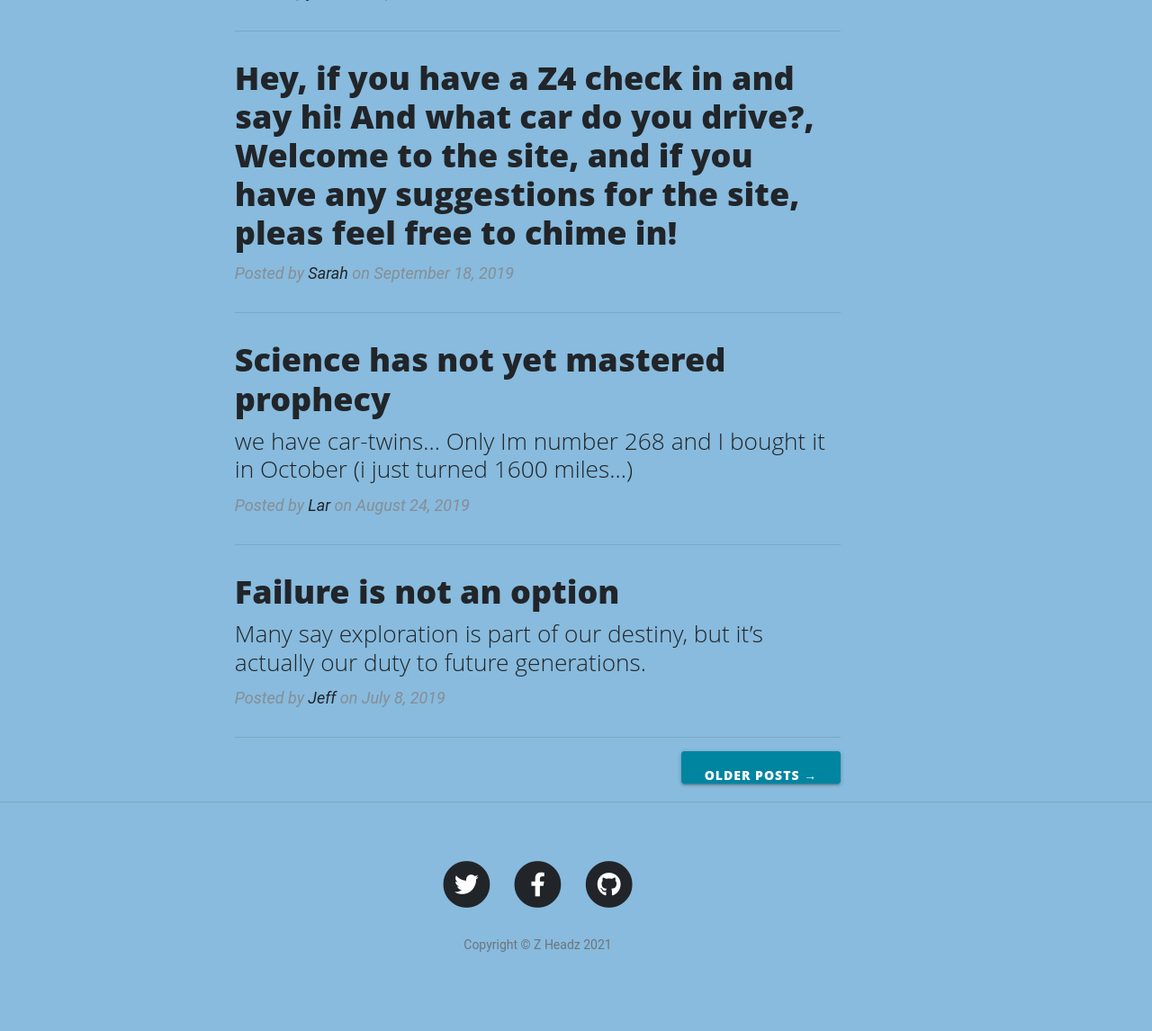
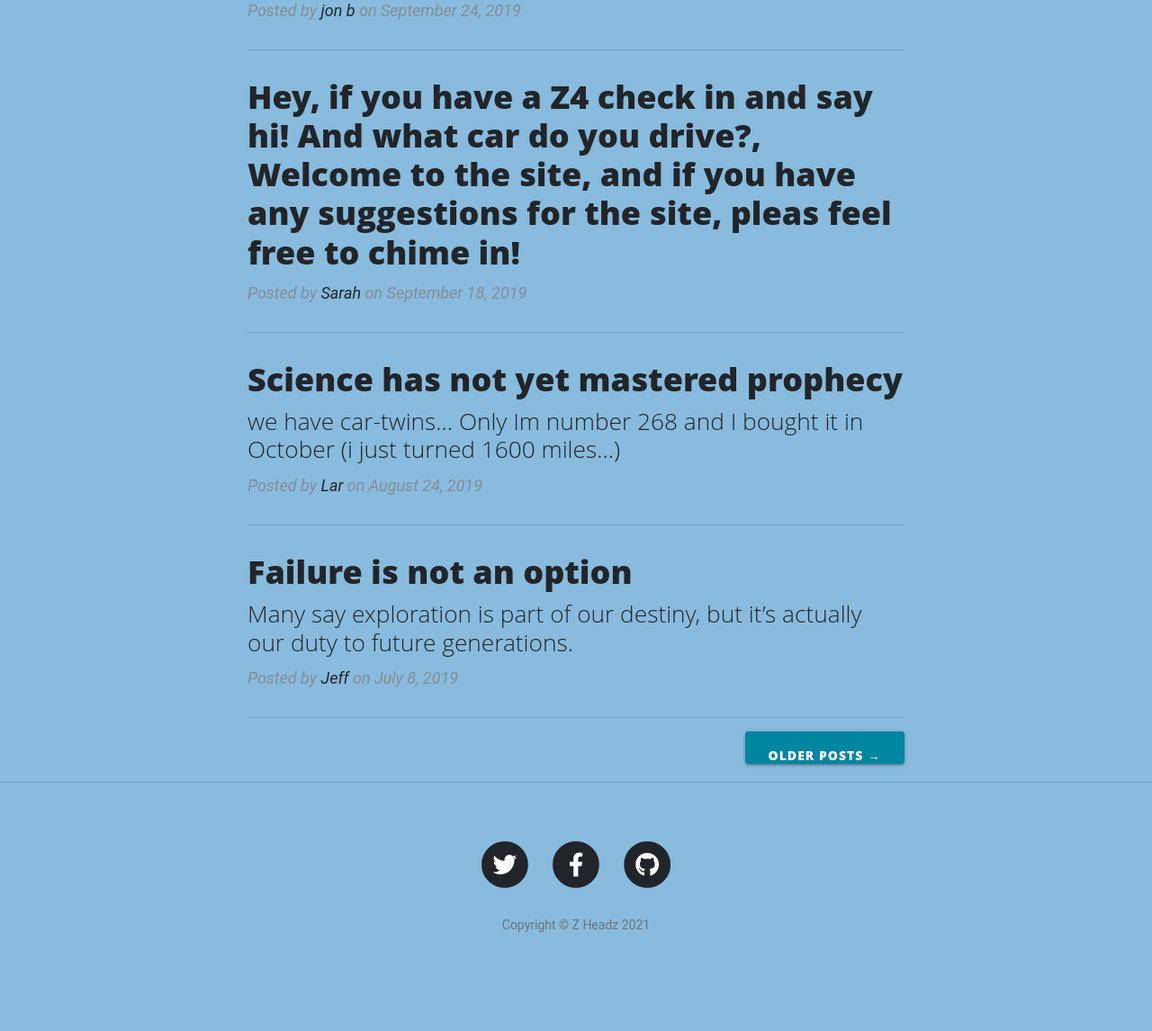
Before and after one commit to Code-Institute-Submissions/davepeyton-milestone-3-Z-Headz_SeptResub, a Flask app: page / in a window 1280 px wide. Shown: the part 1030-2176 px from the top of the page at 90% size. After the commit the page ends 2066 px from the top, so only its background shows below. Run offline with Flask 2, Linux system fonts and the light colour scheme; some libraries are stand-ins or nearby versions.

Commit message:
css flashes position

```diff
--- a/static/css/style.css
+++ b/static/css/style.css
@@ -139,16 +139,12 @@ video {
 
 .flashes {
     color: red;
-    padding-left: 135px;
+    display: flex;
     align-items: center;
+    justify-content: center;
 }
 
 .container {
-    padding-right: 100px;
+    position: relative;
     align-items: center;
 }
-
-.footer-container {
-    opacity: 0;
-    padding-left:150px;
-}
--- a/templates/base.html
+++ b/templates/base.html
@@ -115,7 +115,7 @@
 
 	<!-- Footer -->
 	<footer>
-		<div class="container">
+		<div class="footer-container">
 			<div class="row">
 				<div class="col-lg-8 col-md-10 mx-auto">
 					<ul class="list-inline text-center">
```
